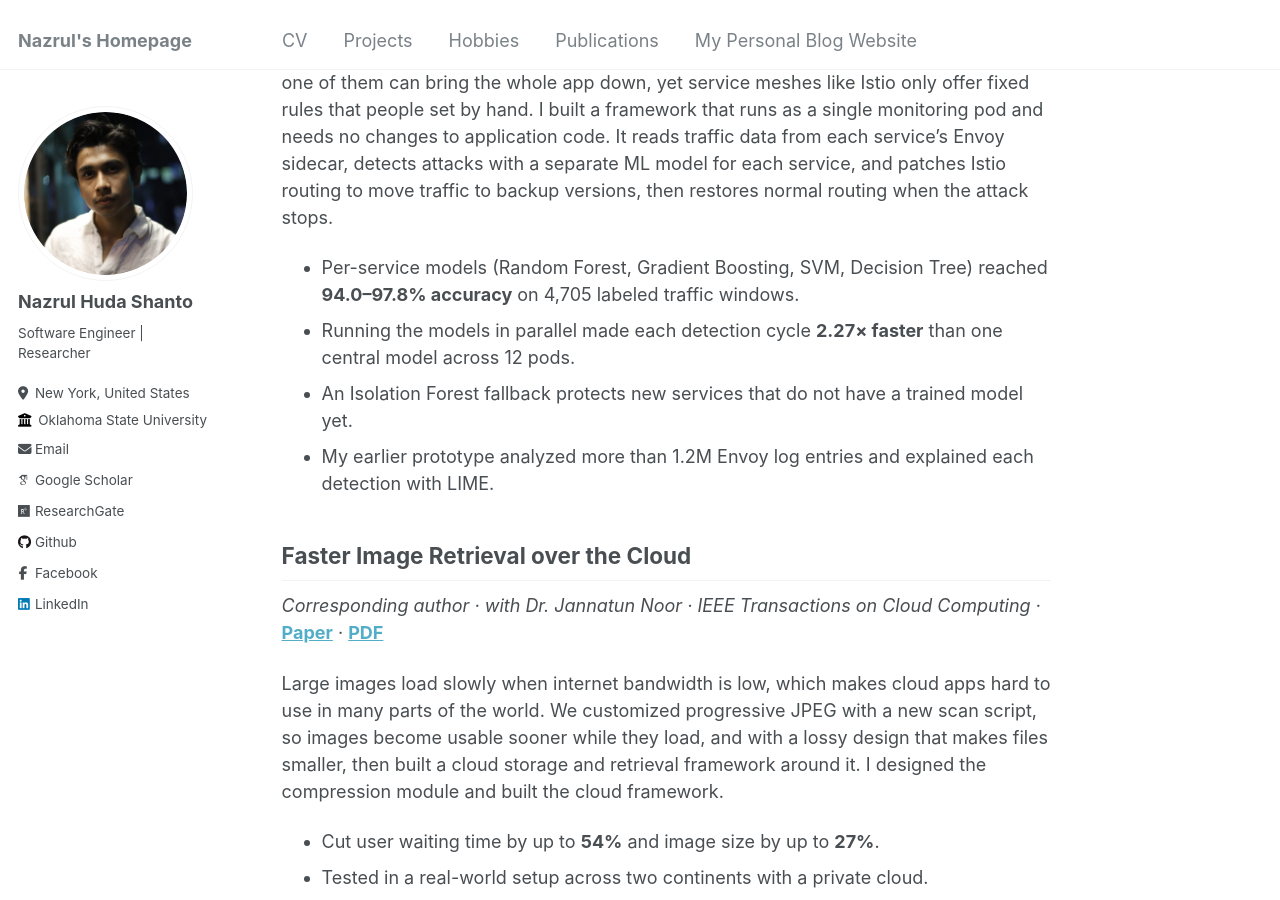
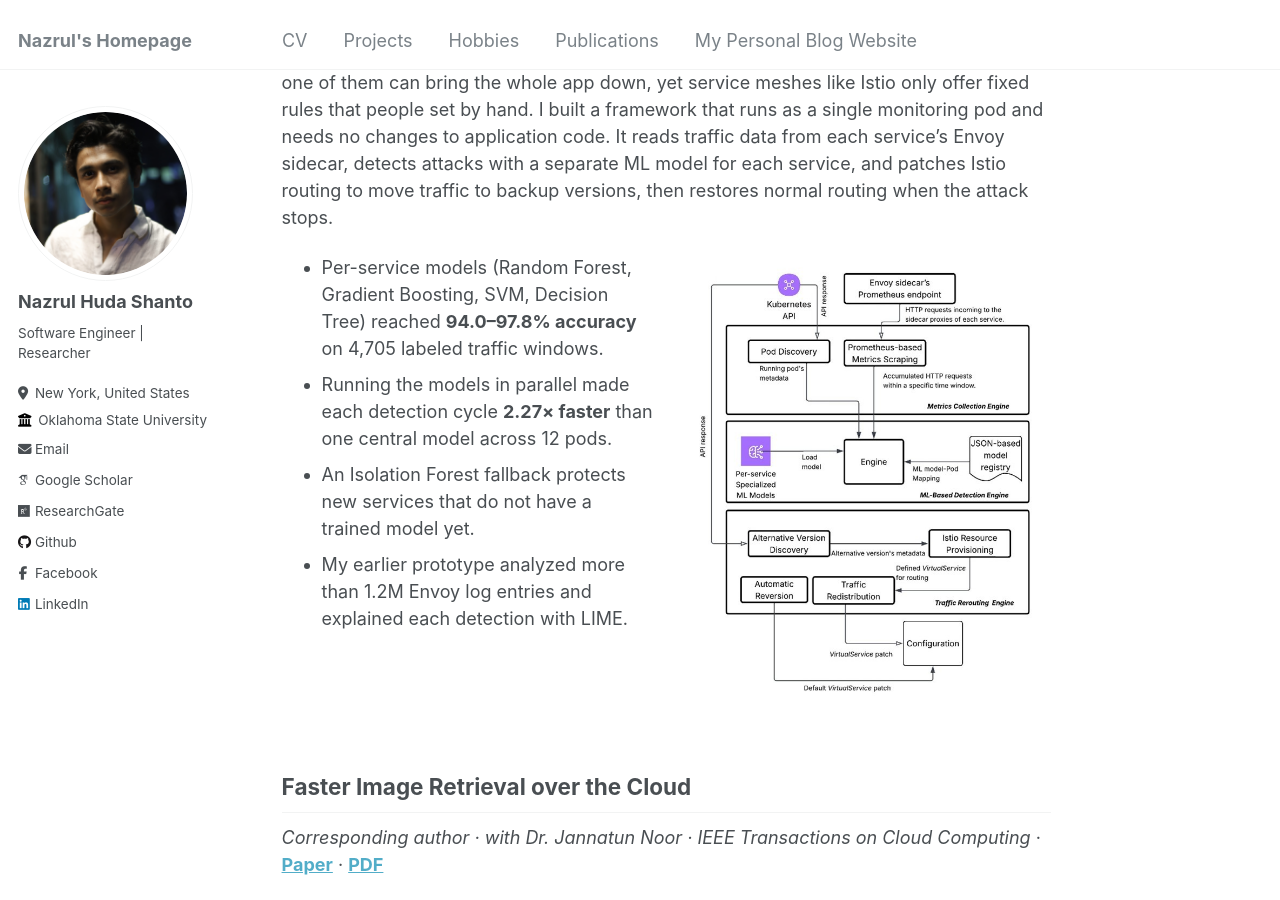
Before and after one commit to nazrulhuda/portfolio, a Jekyll site: the page built from _pages/about.md, in a window 1280 px wide and 900 px high, scrolled down 2742 px. Built offline with Jekyll 4.4.1, drawn with Linux system fonts in a browser that asks for light colours; some web fonts are replaced.

Commit message:
Add the DDoS framework diagram beside its bullet points

```diff
--- a/_pages/about.md
+++ b/_pages/about.md
@@ -49,15 +49,16 @@ Zero-knowledge proofs let a clinical study prove that its statistics are correct
 
 *Second author · with Dr. Sharmin Jahan · under review, ICOIN 2027* · [**Paper**](https://drive.google.com/file/d/1KdqIUXU8p5YX9Xib-yazjfmLLQQOJWKe/view?usp=sharing) · [**Prototype code**](https://github.com/nazrulhuda/AI-Driven-Anomaly-Detector-and-mitigation-as-a-service)
 
-<!-- Recommended: add the dataflow figure from the paper (Fig. 2). Save it as images/ddos_dataflow.png, then remove the comment marks around the next line.
-![How the DDoS detection and rerouting framework works](images/ddos_dataflow.png){: .align-center width="600px"} -->
+Modern apps on Kubernetes are made of many small services, and a flood of requests to one of them can bring the whole app down, yet service meshes like Istio only offer fixed rules that people set by hand. I built a framework that runs as a single monitoring pod and needs no changes to application code. It reads traffic data from each service's Envoy sidecar, detects attacks with a separate ML model for each service, and patches Istio routing to move traffic to backup versions, then restores normal routing when the attack stops.
 
-Modern apps on Kubernetes are made of many small services, and a flood of requests to one of them can bring the whole app down, yet service meshes like Istio only offer fixed rules that people set by hand. I built a framework that runs as a single monitoring pod and needs no changes to application code. It reads traffic data from each service's Envoy sidecar, detects attacks with a separate ML model for each service, and patches Istio routing to move traffic to backup versions, then restores normal routing when the attack stops.
+[![How the DDoS detection and rerouting framework works: metrics collection, per-service ML detection, and Istio traffic rerouting](/images/ddos_architecture.jpg){: .side-shot}](/images/ddos_architecture.jpg)
 
 - Per-service models (Random Forest, Gradient Boosting, SVM, Decision Tree) reached **94.0–97.8% accuracy** on 4,705 labeled traffic windows.
 - Running the models in parallel made each detection cycle **2.27× faster** than one central model across 12 pods.
 - An Isolation Forest fallback protects new services that do not have a trained model yet.
 - My earlier prototype analyzed more than 1.2M Envoy log entries and explained each detection with LIME.
+
+<div style="clear: both;"></div>
 
 ## Faster Image Retrieval over the Cloud
 
```
Also changed, not shown: images/ddos_architecture.jpg (added).
